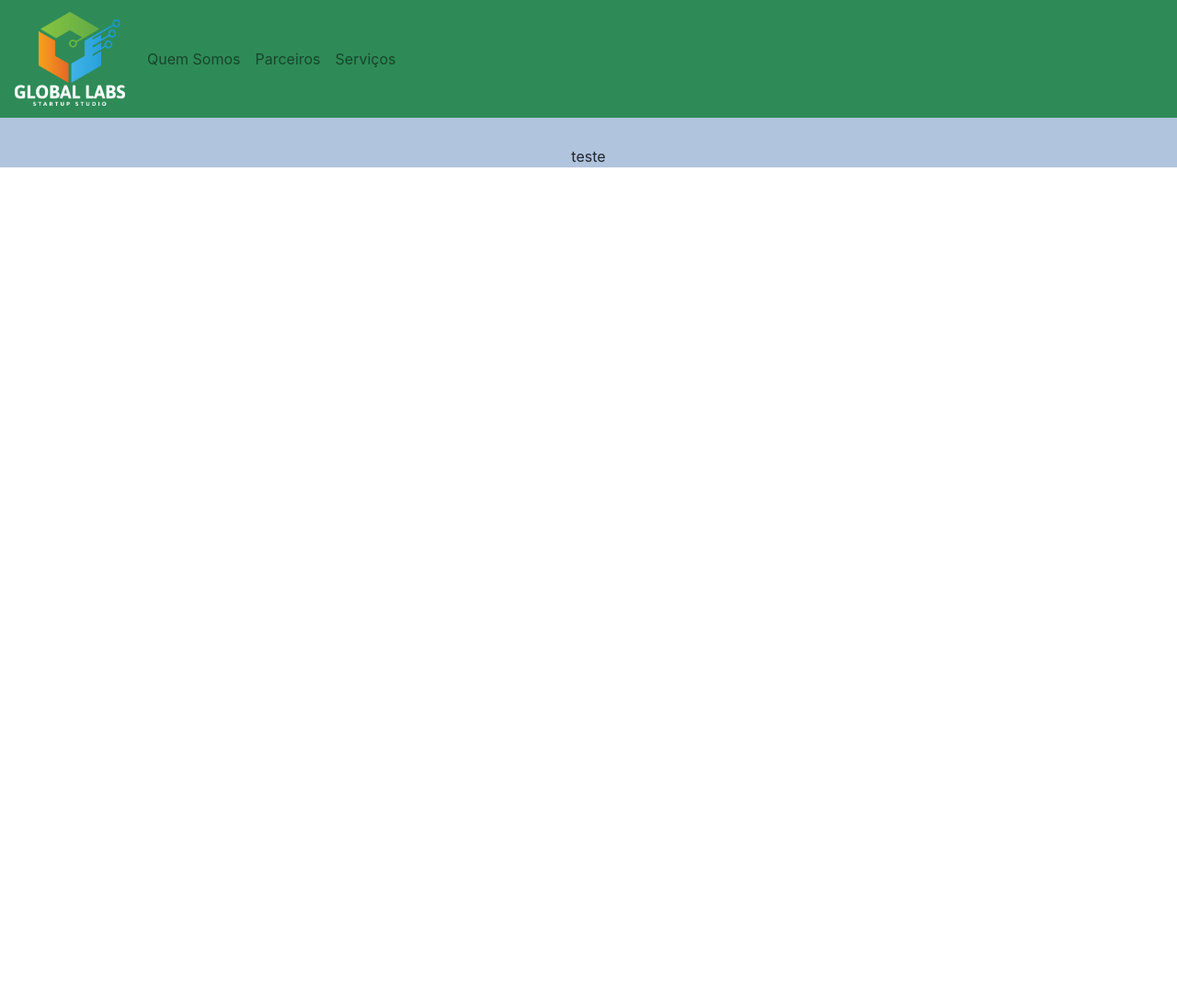
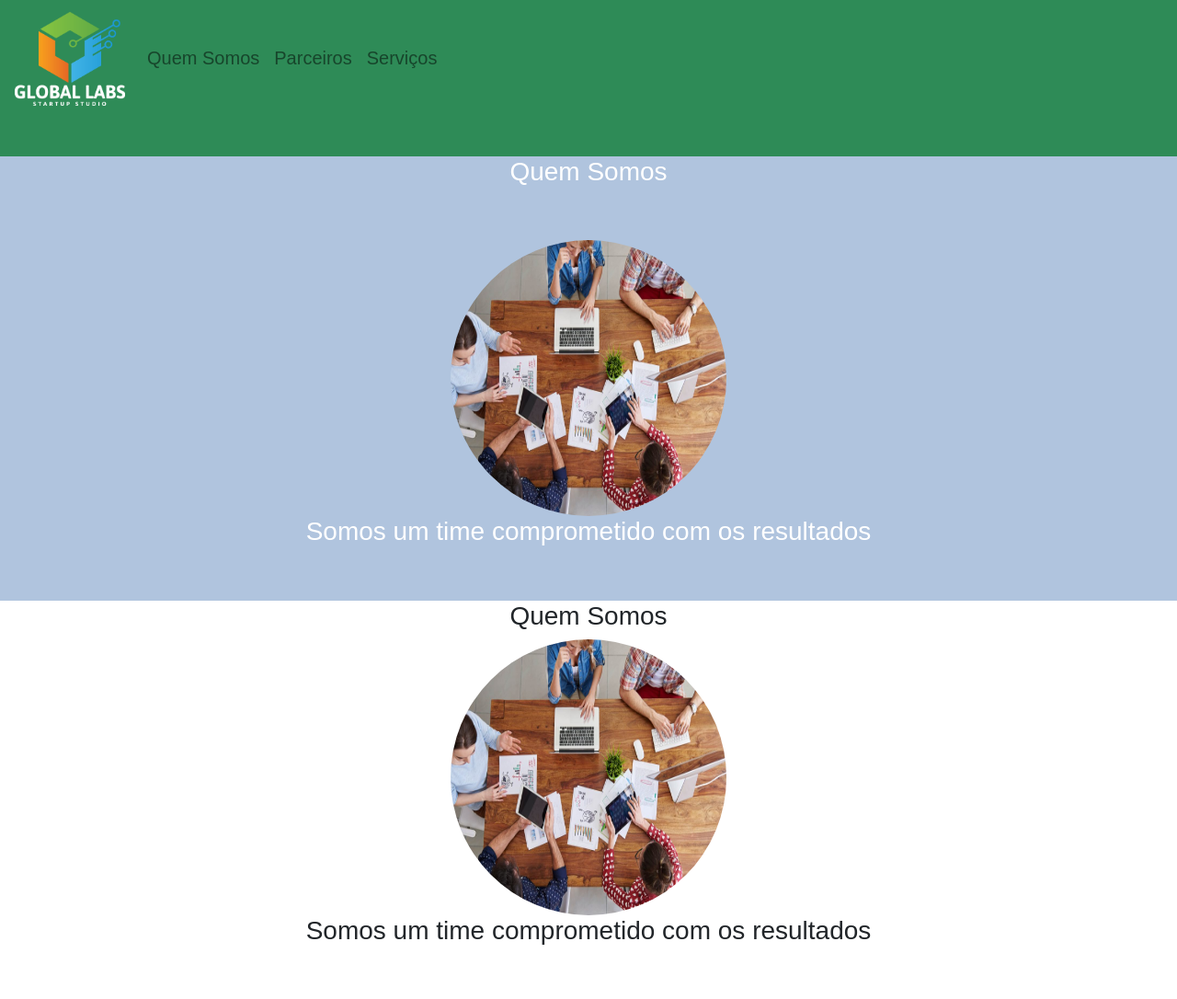
Before and after one commit to Crowlkeyn/project_bootstrap, a plain HTML site: page index.html in a window 1280 px wide. Shown: the whole page at 92% size. Before the commit the page ends 800 px from the top, so only its background shows below. Drawn offline with Linux system fonts and the light colour scheme.

Commit message:
Trabalhando com imagens dentro de containers

```diff
--- a/css/style.css
+++ b/css/style.css
@@ -1,11 +1,16 @@
+body {
+	font: 20px Arial, sans-serif;
+}
+
 .navbar {
 	background-color: #2E8B57;
 }
 
 .quem-somos {
 	background-color: #B0C4DE;
+	color: white;
 }
 
 .margin {
-	padding-top: 30px;
+	padding-bottom: 50px;
 }
--- a/index.html
+++ b/index.html
@@ -8,12 +8,12 @@
 	</head>
 
 	<body>
-		<nav class="navbar navbar-expand-lg navbar-light">
+		<nav class="navbar navbar-expand-lg navbar-light margin">
 			<a class="navbar-brand" href="#"><img src="img/global_labs.png" width="120"></a>
 			<div class="collapse navbar-collapse">
 				<ul class="navbar-nav">
 					<li class="nav-item">
-						<a class="nav-link" href="#">Quem Somos</a>
+						<a class="nav-link" href="#quemsomos">Quem Somos</a>
 					</li>
 					<li class="nav-item">
 						<a class="nav-link" href="#">Parceiros</a>
@@ -27,7 +27,17 @@
 
 		<section id="quemsomos">
 			<div class="container-fluid quem-somos text-center margin">
-				<p>teste</p>
+				<h3 class="margin">Quem Somos</h3>
+				<img src="img/time.jpeg" class="rounded-circle" width="300" height="300">
+				<h3>Somos um time comprometido com os resultados</h3>
+			</div>
+		</section>
+
+		<section id="">
+			<div class="container-fluid text-center margin">
+				<h3>Quem Somos</h3>
+				<img src="img/time.jpeg" class="rounded-circle" width="300" height="300">
+				<h3>Somos um time comprometido com os resultados</h3>
 			</div>
 		</section>
 	</body>
```
